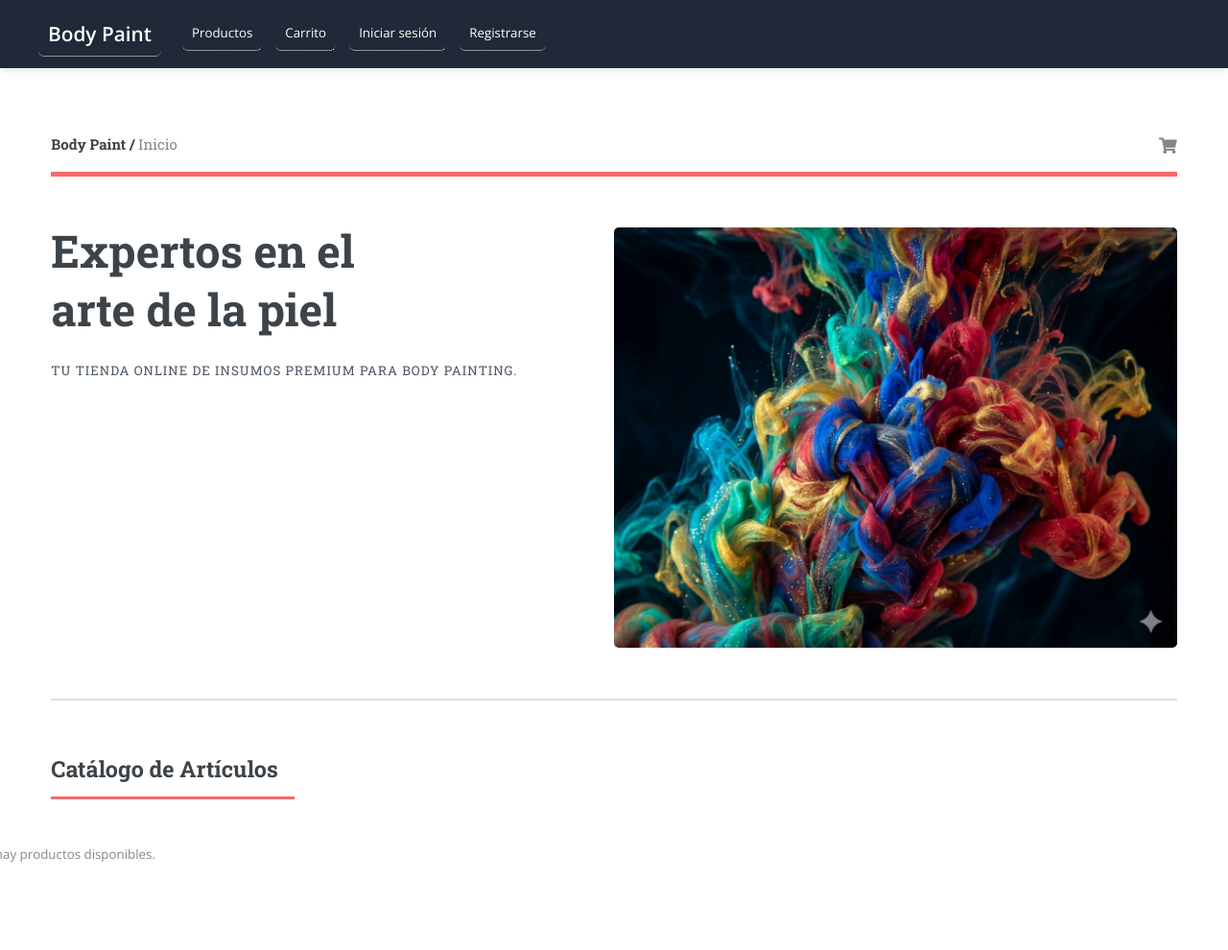
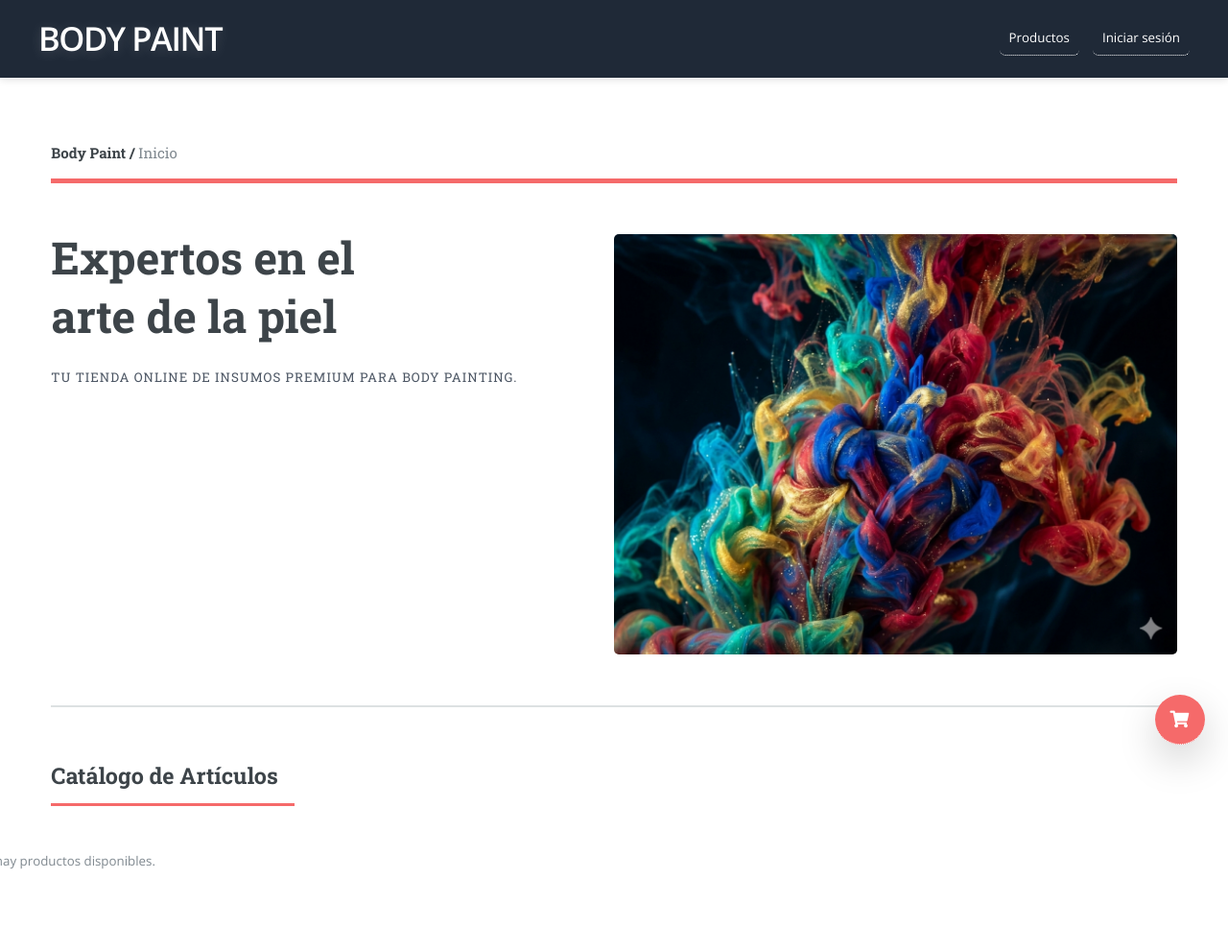
Before and after one commit to Nachoo154/metodologia, a Django app: page / in a window 1280 px wide. Shown: the whole page at 96% size. Before the commit the page ends 899 px from the top, so only its background shows below. Run offline with Django 5.2, Linux system fonts and the light colour scheme; data that the repository does not hold is empty; parts of the project's set-up code (start-up, migrations or seed data) failed here and were passed over.

Commit message:
pequeñas modificaciones en algunos archivos html

```diff
--- a/metodologia/views.py
+++ b/metodologia/views.py
@@ -452,6 +452,7 @@ def product_delete(request, id):
     return redirect("/products/")
 
 
+@require_user
 def cart_view(request):
     payload = get_cart_payload(request)
     items = []
@@ -475,6 +476,7 @@ def cart_view(request):
     })
 
 
+@require_user
 def add_to_cart(request, id):
     if request.method != "POST":
         return redirect("/products/")
@@ -507,6 +509,7 @@ def add_to_cart(request, id):
     return redirect("/cart/")
 
 
+@require_user
 def cart_data(request):
     payload = get_cart_payload(request)
     return JsonResponse({
@@ -528,6 +531,7 @@ def admin_purchases_data(request):
         return JsonResponse({"status": "error", "error": str(e)}, status=500)
 
 
+@require_user
 def update_cart_item(request, id):
     if request.method != "POST":
         return redirect("/cart/")
@@ -546,6 +550,7 @@ def update_cart_item(request, id):
     return redirect("/cart/")
 
 
+@require_user
 def remove_cart_item(request, id):
     if request.method == "POST":
         cart = request.session.get("cart", {})
--- a/templates/base.html
+++ b/templates/base.html
@@ -25,6 +25,26 @@
             margin: 0 auto;
             display: flex;
             align-items: center;
+            justify-content: space-between;
+            gap: 14px;
+            flex-wrap: wrap;
+        }
+
+        .topbar-brand {
+            color: #fff;
+            font-weight: 900;
+            font-size: 2.15rem;
+            letter-spacing: -0.04em;
+            text-transform: uppercase;
+            text-decoration: none;
+            padding: 0;
+            margin: 0;
+            text-shadow: 0 2px 14px rgba(255, 255, 255, 0.16);
+        }
+
+        .topbar-links {
+            display: flex;
+            align-items: center;
             gap: 14px;
             flex-wrap: wrap;
         }
@@ -41,11 +61,31 @@
             background: rgba(255, 255, 255, 0.15);
         }
 
-        .topbar-brand {
+        .floating-cart-button {
+            position: fixed;
+            bottom: 24px;
+            right: 24px;
+            z-index: 1000;
+            display: inline-flex;
+            align-items: center;
+            justify-content: center;
+            min-width: 52px;
+            height: 52px;
+            padding: 0;
+            background-color: #f56a6a;
+            color: #ffffff;
+            text-transform: uppercase;
+            letter-spacing: 0.08em;
             font-weight: 700;
-            font-size: 1.3rem;
-            letter-spacing: 0;
-            margin-right: 8px;
+            font-size: 1.1rem;
+            border-radius: 999px;
+            box-shadow: 0 16px 40px rgba(0, 0, 0, 0.18);
+            text-decoration: none;
+            transition: background-color 0.2s ease;
+        }
+
+        .floating-cart-button:hover {
+            background-color: #f67878;
         }
 
         #banner .content header p {
@@ -126,15 +166,19 @@
 <body class="is-preload">
     <header class="topbar">
         <nav class="topbar-nav">
+            {% if request.path != '/' %}
             <a href="{% url 'home' %}" class="topbar-brand">Body Paint</a>
-            <a href="{% url 'home' %}#productos">Productos</a>
-            <a href="{% url 'cart' %}">Carrito</a>
-            {% if request.session.user_email %}
-            <a href="{% url 'logout' %}">Cerrar sesi&oacute;n</a>
             {% else %}
-            <a href="{% url 'login' %}">Iniciar sesi&oacute;n</a>
-            <a href="{% url 'register' %}">Registrarse</a>
+            <span class="topbar-brand">Body Paint</span>
             {% endif %}
+            <div class="topbar-links">
+                <a href="{% url 'home' %}#productos">Productos</a>
+                {% if request.session.user_email %}
+                <a href="{% url 'logout' %}">Cerrar sesi&oacute;n</a>
+                {% else %}
+                <a href="{% url 'login' %}">Iniciar sesi&oacute;n</a>
+                {% endif %}
+            </div>
         </nav>
     </header>
 
--- a/templates/carrito.html
+++ b/templates/carrito.html
@@ -57,7 +57,7 @@
                     </table>
 
                     <div class="actions" style="margin-top: 24px; justify-content: space-between; display: flex; flex-wrap: wrap; gap: 12px;">
-                        <span class="button" style="background: #7a4bb2;">Total: ${{ total }}</span>
+                        <span class="button primary" style="cursor: default;">Total: ${{ total }}</span>
                         <div style="display:flex;gap:10px;flex-wrap:wrap;">
                             <a href="{% url 'home' %}#productos" class="button primary">Continuar comprando</a>
                             <form method="POST" action="{% url 'checkout' %}">
--- a/templates/index.html
+++ b/templates/index.html
@@ -7,10 +7,9 @@
         <div class="inner">
             <header id="header">
                 <a href="{% url 'home' %}" class="logo"><strong>Body Paint / </strong> Inicio</a>
-                <ul class="icons">
-                    <li><a href="{% url 'cart' %}" class="icon solid fa-shopping-cart" aria-label="Carrito de compras"><span class="label">Carrito</span></a></li>
-                </ul>
             </header>
+
+            <a href="{% url 'cart' %}" class="floating-cart-button"><i class="fas fa-shopping-cart"></i></a>
 
             <section id="banner">
                 <div class="content">
```
Also changed, not shown: db.sqlite3.
